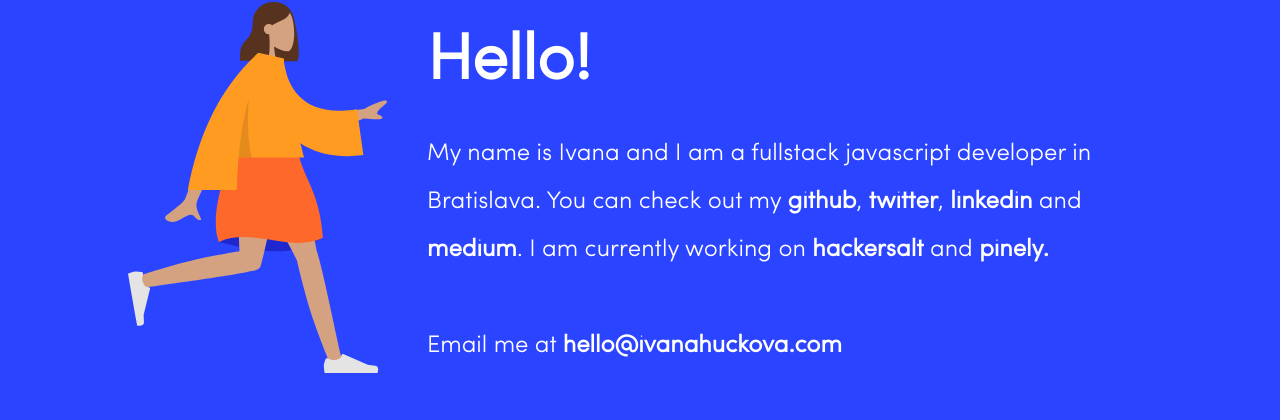
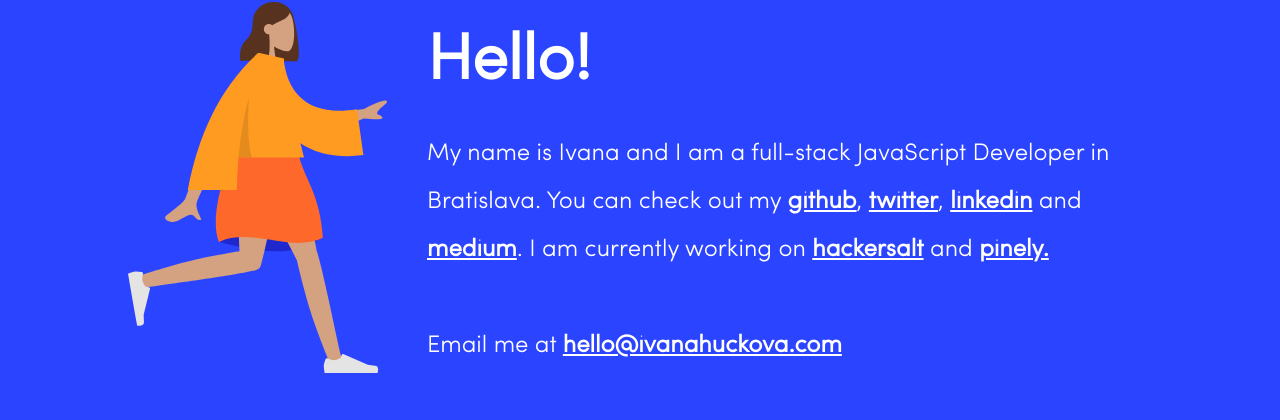
Before and after one commit to ivanahuckova/website_ivanahuckova, a React (Create React App) app: page / in a window 1280 px wide. Shown: the part 140-560 px from the top of the page. Built offline with nearby package versions, Linux system fonts and the light colour scheme; the HTML template or start-up script is replaced by a standard one.

Commit message:
Add underlining for links

```diff
--- a/src/App.js
+++ b/src/App.js
@@ -13,7 +13,7 @@
           <div className="content">
             <h1>Hello!</h1>
             <div>
-              My name is Ivana and I am a fullstack javascript developer in Bratislava. You can check out my{' '}
+              My name is Ivana and I am a full-stack JavaScript Developer in Bratislava. You can check out my{' '}
               <a href="https://github.com/ivanahuckova" target="_blank" rel="noopener noreferrer">
                 github
               </a>
--- a/src/App.scss
+++ b/src/App.scss
@@ -63,6 +63,7 @@
       }
       a {
         text-decoration: none;
+        text-decoration: underline;
         font-weight: 600;
         color: white;
       }
```
